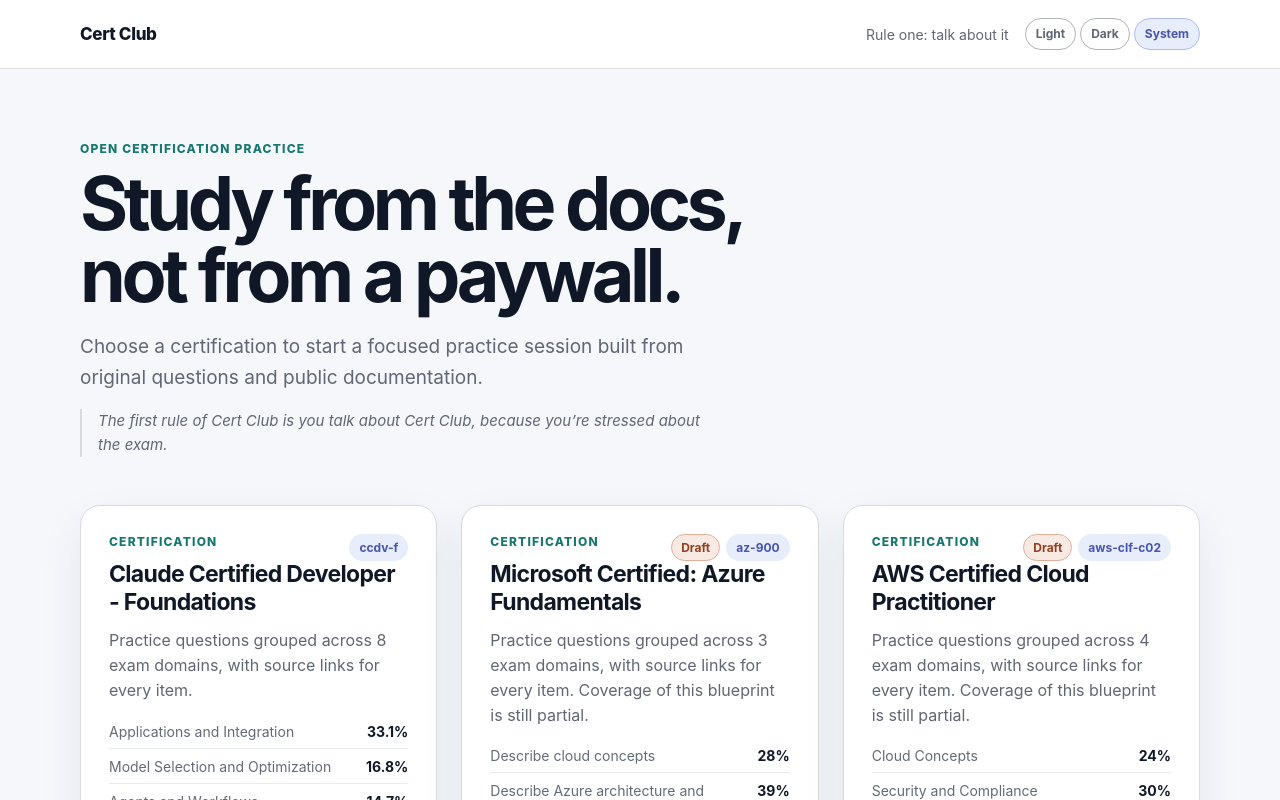
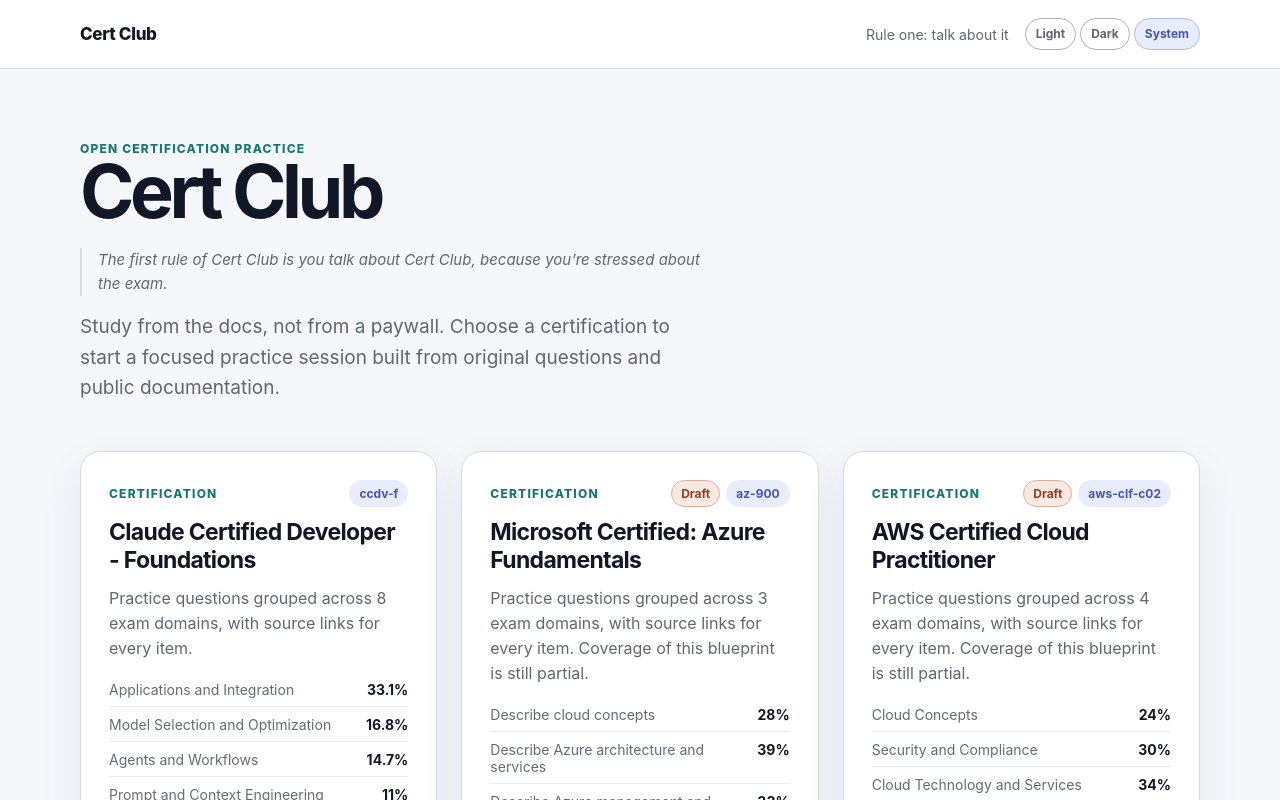
Before and after one commit to videoeero/cert-club, a React (Vite) app: page / in a window 1280 px wide. Shown: the top 800 px of the page. Built offline with nearby package versions, Linux system fonts and the light colour scheme; the HTML template or start-up script is replaced by a standard one.

Commit message:
chore: adjust landing page layout

```diff
--- a/src/pages/CertPickerPage.module.css
+++ b/src/pages/CertPickerPage.module.css
@@ -31,6 +31,7 @@
   align-items: center;
   justify-content: space-between;
   gap: var(--space-md);
+  margin: 0 0 0.75rem;
 }
 
 .chips {
--- a/src/pages/CertPickerPage.tsx
+++ b/src/pages/CertPickerPage.tsx
@@ -14,14 +14,15 @@
     <section className="page-section">
       <div className="hero">
         <p className="eyebrow">Open certification practice</p>
-        <h1>Study from the docs, not from a paywall.</h1>
-        <p className="hero-copy">
-          Choose a certification to start a focused practice session built from
-          original questions and public documentation.
-        </p>
+        <h1>Cert Club</h1>
         <p className="hero-rule">
           The first rule of Cert Club is you talk about Cert Club, because
           you&rsquo;re stressed about the exam.
+        </p>
+        <p className="hero-copy">
+          Study from the docs, not from a paywall. Choose a certification to
+          start a focused practice session built from original questions and
+          public documentation.
         </p>
       </div>
 
--- a/src/styles/layout.css
+++ b/src/styles/layout.css
@@ -94,12 +94,12 @@
 }
 
 .eyebrow {
-  margin: 0 0 0.75rem;
   color: var(--color-secondary-text);
   font-size: var(--font-size-xs);
   font-weight: var(--font-weight-black);
   letter-spacing: 0.1em;
   text-transform: uppercase;
+  margin: 0;
 }
 
 .hero-copy {
@@ -112,7 +112,7 @@
 
 .hero-rule {
   max-width: 38.75rem;
-  margin: var(--space-md) 0 0;
+  margin: var(--space-md) 0;
   padding-left: var(--space-md);
   border-left: 2px solid var(--border-default);
   color: var(--text-muted);
```
